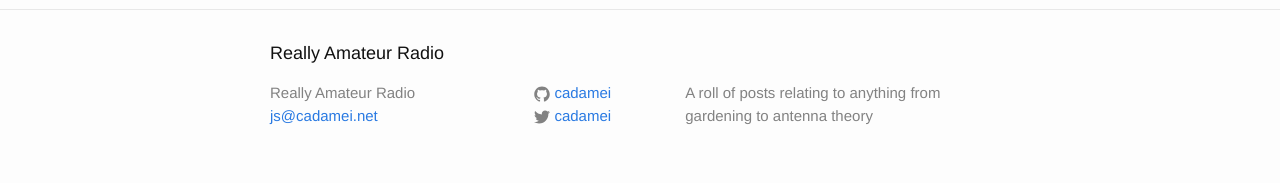
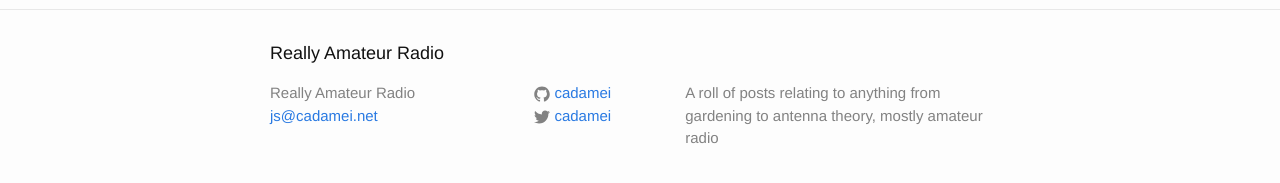
Before and after one commit to cadamei/cadamei.github.io, a Jekyll site: the page built from index.html, in a window 1280 px wide. Shown: the part 287-470 px from the top of the page. Built offline with Jekyll 4.4.1, drawn with Linux system fonts in a browser that asks for light colours.

Commit message:
updated site description

```diff
--- a/_config.yml
+++ b/_config.yml
@@ -2,7 +2,7 @@
 title: Really Amateur Radio
 email: js@cadamei.net
 description: > # this means to ignore newlines until "baseurl:"
-  A roll of posts relating to anything from gardening to antenna theory
+  A roll of posts relating to anything from gardening to antenna theory, mostly amateur radio
 baseurl: "" # the subpath of your site, e.g. /blog/
 url: "http://cadamei.github.io" # the base hostname & protocol for your site
 twitter_username: cadamei
```
